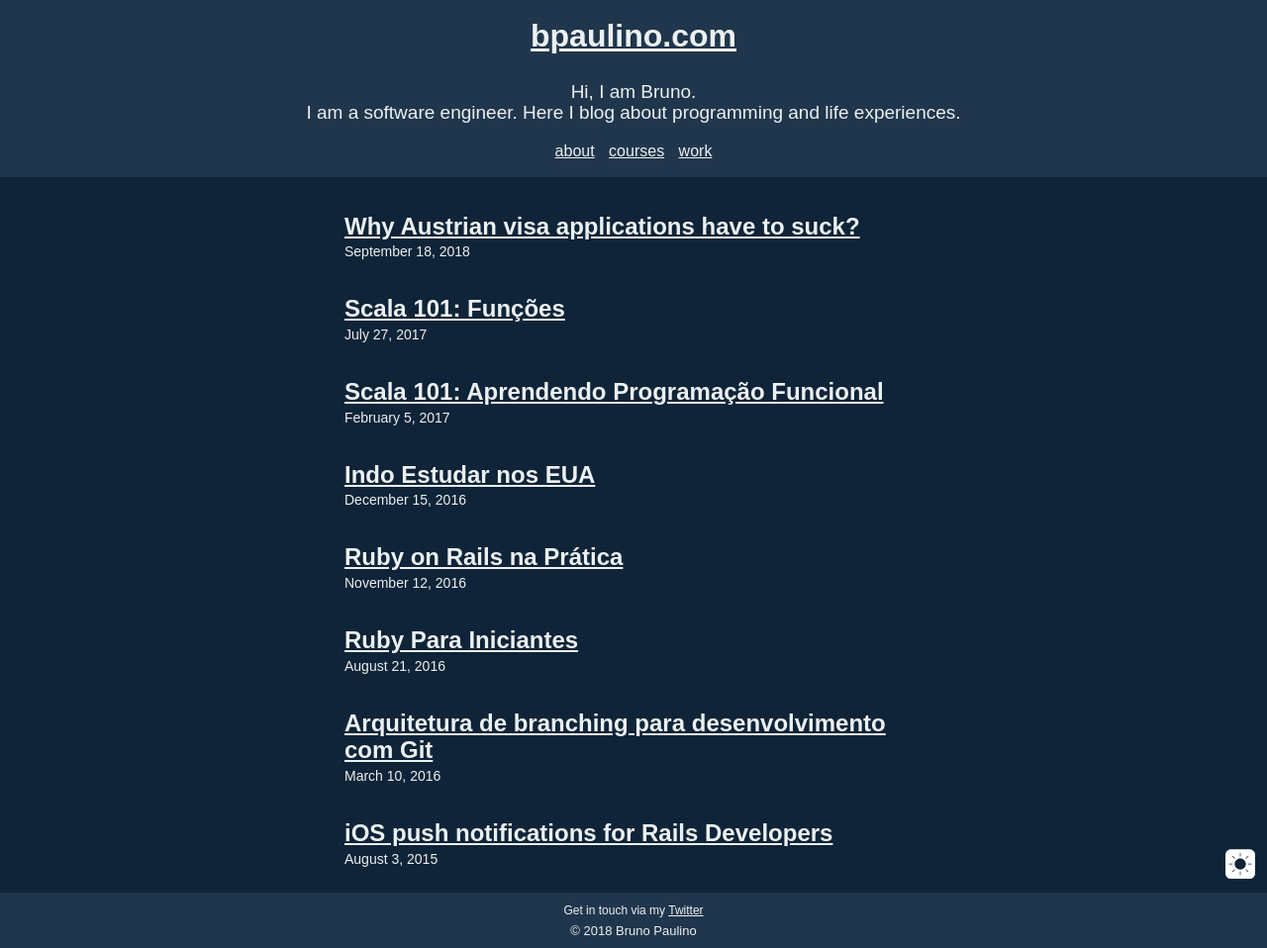
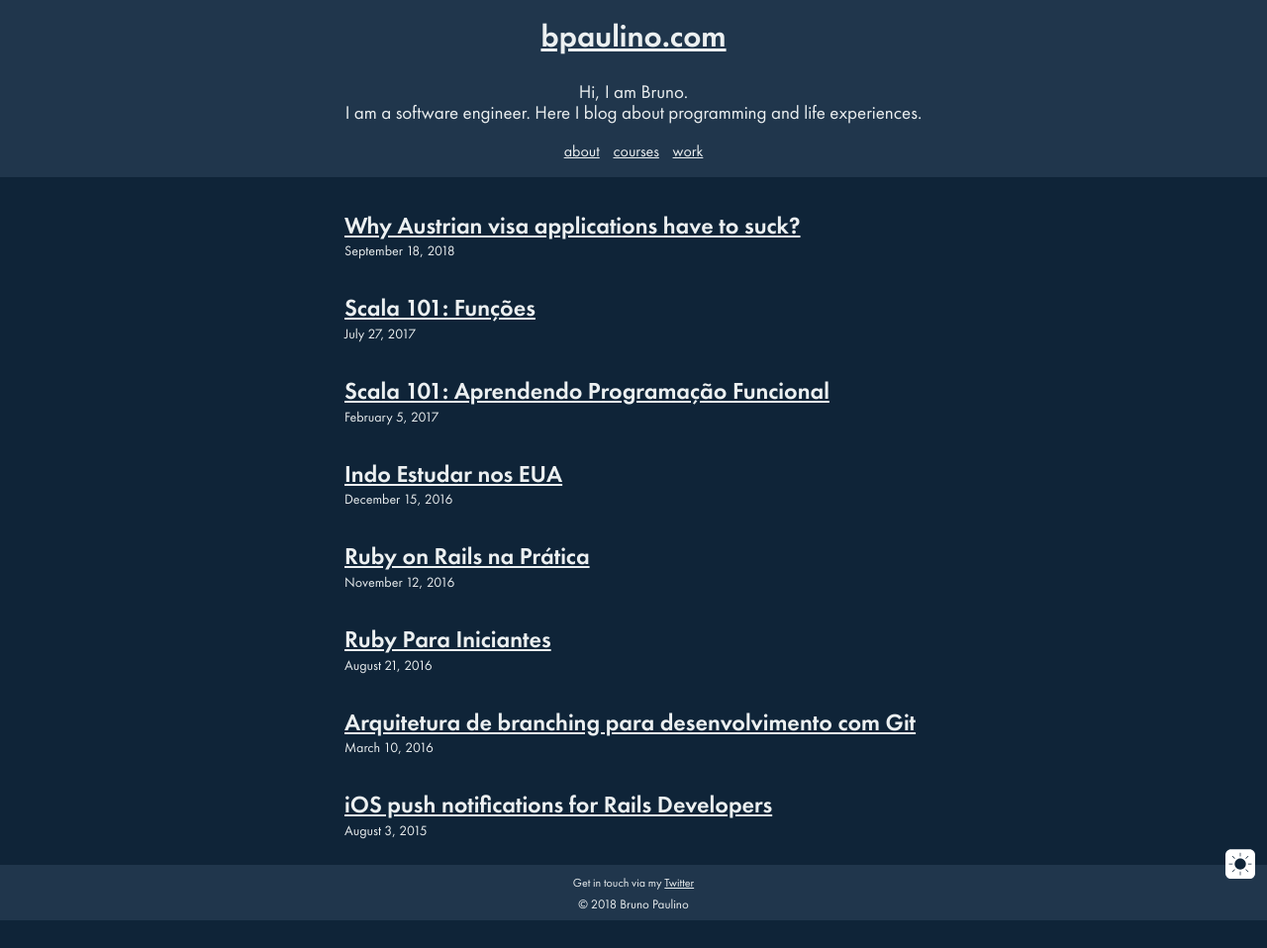
Before and after one commit to brunojppb/brunojppb.github.io, a Jekyll site: the page built from index.html, in a window 1280 px wide. Shown: the whole page at 99% size. Built offline with Jekyll 4.4.1, drawn with Linux system fonts in a browser that asks for light colours; some web fonts are replaced; after the commit the page ends 930 px from its top, so only the background shows below that.

Commit message:
add futura-pt as main font

```diff
--- /dev/null
+++ b/_sass/common/font.scss
@@ -0,0 +1,39 @@
+@font-face{
+  font-family:Futura PT;
+  font-display:swap;
+  src:url("/assets/fonts/futura-pt-normal.woff2") format("woff2"),
+  url("/assets/fonts/futura-pt-normal.woff") format("woff"),
+  url("/assets/fonts/futura-pt-normal.ttf") format("truetype");
+  font-weight:400;
+  font-style:normal
+}
+
+@font-face{
+  font-family:Futura PT;
+  font-display:swap;
+  src:url("/assets/fonts/futura-pt-italic.woff2") format("woff2"),
+  url("/assets/fonts/futura-pt-italic.woff") format("woff"),
+  url("/assets/fonts/futura-pt-italic.ttf") format("truetype");
+  font-weight:400;
+  font-style:italic
+}
+
+@font-face{
+  font-family:Futura PT;
+  font-display:swap;
+  src:url("/assets/fonts/futura-pt-normal-700.woff2") format("woff2"),
+  url("/assets/fonts/futura-pt-normal-700.woff") format("woff"),
+  url("/assets/fonts/futura-pt-normal-700.ttf") format("truetype");
+  font-weight:700;
+  font-style:normal
+}
+
+@font-face{
+  font-family:Futura PT;
+  font-display:swap;
+  src:url("/assets/fonts/futura-pt-italic-700.woff2") format("woff2"),
+  url("/assets/fonts/futura-pt-italic-700.woff") format("woff"),
+  url("/assets/fonts/futura-pt-italic-700.ttf") format("truetype");
+  font-weight:700;
+  font-style:italic
+}
--- a/_sass/common/font_sans.scss
+++ /dev/null
@@ -1,48 +0,0 @@
-/* cyrillic-ext */
-@font-face {
-  font-family: 'Source Sans Pro';
-  font-style: normal;
-  font-weight: 400;
-  src: local('Source Sans Pro Regular'), local('SourceSansPro-Regular'), url("/assets/fonts/sans_cyrillic_ext.woff2") format('woff2');
-  unicode-range: U+0460-052F, U+1C80-1C88, U+20B4, U+2DE0-2DFF, U+A640-A69F, U+FE2E-FE2F;
-}
-/* cyrillic */
-@font-face {
-  font-family: 'Source Sans Pro';
-  font-style: normal;
-  font-weight: 400;
-  src: local('Source Sans Pro Regular'), local('SourceSansPro-Regular'), url("/assets/fonts/sans_cyrillic.woff2") format('woff2');
-  unicode-range: U+0400-045F, U+0490-0491, U+04B0-04B1, U+2116;
-}
-/* greek-ext */
-@font-face {
-  font-family: 'Source Sans Pro';
-  font-style: normal;
-  font-weight: 400;
-  src: local('Source Sans Pro Regular'), local('SourceSansPro-Regular'), url("/assets/fonts/sans_greek_ext.woff2") format('woff2');
-  unicode-range: U+1F00-1FFF;
-}
-/* greek */
-@font-face {
-  font-family: 'Source Sans Pro';
-  font-style: normal;
-  font-weight: 400;
-  src: local('Source Sans Pro Regular'), local('SourceSansPro-Regular'), url("/assets/fonts/sans_greek.woff2") format('woff2');
-  unicode-range: U+0370-03FF;
-}
-/* latin-ext */
-@font-face {
-  font-family: 'Source Sans Pro';
-  font-style: normal;
-  font-weight: 400;
-  src: local('Source Sans Pro Regular'), local('SourceSansPro-Regular'), url("/assets/fonts/sans_latin_ext.woff2") format('woff2');
-  unicode-range: U+0100-024F, U+0259, U+1E00-1EFF, U+2020, U+20A0-20AB, U+20AD-20CF, U+2113, U+2C60-2C7F, U+A720-A7FF;
-}
-/* latin */
-@font-face {
-  font-family: 'Source Sans Pro';
-  font-style: normal;
-  font-weight: 400;
-  src: local('Source Sans Pro Regular'), local('SourceSansPro-Regular'), url("/assets/fonts/sans_latin.woff2") format('woff2');
-  unicode-range: U+0000-00FF, U+0131, U+0152-0153, U+02BB-02BC, U+02C6, U+02DA, U+02DC, U+2000-206F, U+2074, U+20AC, U+2122, U+2191, U+2193, U+2212, U+2215, U+FEFF, U+FFFD;
-}
--- a/_sass/main.scss
+++ b/_sass/main.scss
@@ -1,5 +1,6 @@
 @import "lib/normilize";
 @import "lib/prism";
+@import "common/font";
 @import "common/constants";
 @import "common/common";
 @import "common/navigation";
@@ -9,7 +10,6 @@
 @import "entries/entry_list";
 @import "entries/entry";
 
-@import "common/font_sans";
 
 * {
   box-sizing: border-box;
@@ -20,7 +20,7 @@
 }
 
 html, body {
-  font-family: 'Source Sans Pro', sans-serif;
+  font-family: 'Futura PT',-apple-system,'BlinkMacSystemFont','Segoe UI','Roboto','Oxygen','Ubuntu','Cantarell','Fira Sans','Droid Sans','Helvetica Neue','Arial',sans-serif;
   background-color: $dark-primary-color;
   color: $dark-text-color;
   position: relative;
```
Also changed, not shown: assets/fonts/futura-pt-italic-700.ttf (added), assets/fonts/futura-pt-italic-700.woff (added), assets/fonts/futura-pt-italic-700.woff2 (added), assets/fonts/futura-pt-italic.ttf (added), assets/fonts/futura-pt-italic.woff (added), assets/fonts/futura-pt-italic.woff2 (added), assets/fonts/futura-pt-normal-700.ttf (added), assets/fonts/futura-pt-normal-700.woff (added), assets/fonts/futura-pt-normal-700.woff2 (added), assets/fonts/futura-pt-normal.ttf (added), assets/fonts/futura-pt-normal.woff (added), assets/fonts/futura-pt-normal.woff2 (added).
